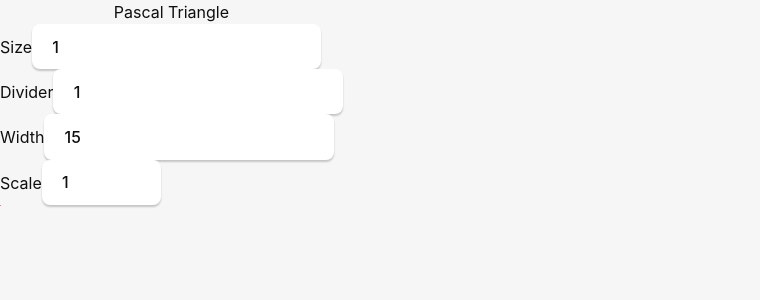
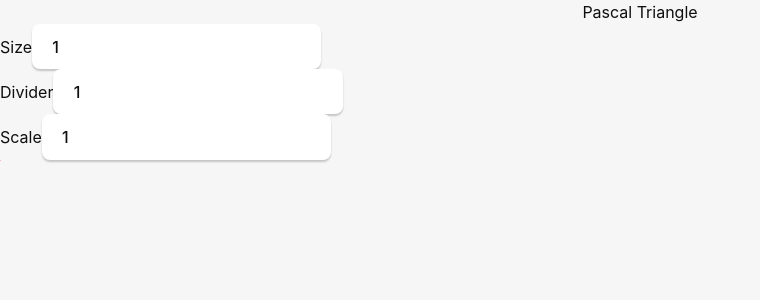
Before and after one commit to CyberCaban/my-experience, a React (Vite) app: page / in a window 1280 px wide. Shown: the top 300 px of the page, without its empty margins (0-760 px from the left). Built offline with nearby package versions, Linux system fonts and the light colour scheme.

Commit message:
removed unnecessary rerenders on canvas

```diff
--- a/src/App.tsx
+++ b/src/App.tsx
@@ -2,7 +2,7 @@ import PascalTriangle from "./components/PascalTriangle";
 
 function App() {
   return (
-    <div className="flex flex-col items-center">
+    <div className="flex flex-col items-center w-full h-full">
       <h1 className="font-mono self-start">Pascal Triangle</h1>
       <PascalTriangle />
     </div>
--- a/src/components/Canvas.tsx
+++ b/src/components/Canvas.tsx
@@ -5,9 +5,6 @@ type MousePos = {
   x: number;
   y: number;
 };
-
-var tempX = 0,
-  tempY = 0;
 
 function Canvas({
   scale,
@@ -18,15 +15,13 @@ function Canvas({
   size: number;
   divider: number;
 }) {
+  const [mousePos, setMousePos] = useState<MousePos>({ x: 0, y: 0 });
   const canvas = useRef<HTMLCanvasElement>(null);
-  const [mousePos, setMousePos] = useState<MousePos>({ x: tempX, y: tempY });
 
   useEffect(() => {
     function move(e: MouseEvent) {
       if (e.buttons & 1) {
         setMousePos((prev) => {
-          tempX = prev.x + e.movementX;
-          tempY = prev.y + e.movementY;
           return {
             x: prev.x + e.movementX,
             y: prev.y + e.movementY,
@@ -43,18 +38,15 @@ function Canvas({
       return;
     }
     const xwidth = size * scale;
-    canvas.current.width = xwidth;
-    canvas.current.height = xwidth;
     let triangle = getPascalTriangle(size);
-    console.log(triangle);
 
     canvas.current.addEventListener("mousemove", move);
     ctx.clearRect(0, 0, canvas.current.width, canvas.current.height);
     drawTriangle(
       triangle,
       xwidth,
-      0,
-      0,
+      0.5,
+      0.5,
       mousePos.x,
       mousePos.y,
       scale,
@@ -62,41 +54,20 @@ function Canvas({
       ctx
     );
 
-    triangle = [];
-
     return () => {
       canvas.current?.removeEventListener("mousemove", move);
     };
-  }, []);
+  }, [scale, size, divider, mousePos.x, mousePos.y]);
 
-  useEffect(() => {
-    let triangle = getPascalTriangle(size);
-    const xwidth = size * scale;
-    if (!canvas.current) return;
-
-    const ctx = canvas.current.getContext("2d");
-    if (!ctx) return;
-    ctx.clearRect(0, 0, canvas.current.width, canvas.current.height);
-    drawTriangle(
-      triangle,
-      xwidth,
-      0,
-      0,
-      mousePos.x,
-      mousePos.y,
-      scale,
-      divider,
-      ctx
-    );
-    triangle = [];
-    console.log(tempX, tempY);
-  }, [mousePos.x, mousePos.y]);
   return (
-    <>
-      <canvas id="canvas" ref={canvas} style={{}} className="m-16">
-        <p>Canvas not supported</p>
-      </canvas>
-    </>
+    <canvas
+      id="canvas"
+      ref={canvas}
+      style={{}}
+      className="m-8 p-1 w-full h-full rounded border-4 border-slate-700"
+    >
+      <p>Canvas not supported</p>
+    </canvas>
   );
 }
 
--- a/src/components/PascalTriangle.tsx
+++ b/src/components/PascalTriangle.tsx
@@ -6,14 +6,12 @@ import TriagElement from "./TriagElement";
 function PascalTriangle() {
   const [size, setSize] = useState(1);
   const [divider, setDivider] = useState(1);
-  const [width, setWidth] = useState(15);
   const [scale, setScale] = useState<number>(1);
 
   const deferredSize = useDeferredValue(size);
 
-
   return (
-    <div className="flex flex-col items-center w-max flex-wrap">
+    <div className="flex flex-col items-center w-max ">
       <div className="flex flex-row items-center self-start">
         <div className="flex flex-col">
           <label htmlFor="size">Size</label>
@@ -40,17 +38,6 @@ function PascalTriangle() {
           />
         </div>
         <div className="flex flex-col">
-          <label htmlFor="width">Width</label>
-          <input
-            type="number"
-            name="width"
-            id="width"
-            value={width}
-            onChange={(e) => setWidth(parseInt(e.target.value))}
-            placeholder="width"
-          />
-        </div>
-        <div className="flex flex-col">
           <label htmlFor="scale">Scale</label>
           <input
             type="number"
@@ -59,38 +46,13 @@ function PascalTriangle() {
             value={scale}
             min={0}
             // step={0.1}
-            max={10}
+            // max={10}
             onChange={(e) => setScale(+e.target.value)}
             placeholder="scale"
           />
         </div>
       </div>
-      {/*{triangle.map((row, i) => (
-        <div
-          key={i}
-          className="flex flex-row items-center justify-center self-start"
-        >
-          {row.map((value, j) => (
-            <TriagElement
-              key={j}
-              color={
-                divider !== 0 && value % BigInt(divider) === BigInt(0)
-                  ? "red"
-                  : "white"
-              }
-              width={width}
-            >
-              {`${value}`}
-            </TriagElement>
-          ))}
-        </div>
-      ))}*/}
-      <Canvas
-        key={`${deferredSize} ${divider} ${scale}`}
-        scale={scale}
-        size={deferredSize}
-        divider={divider}
-      />
+      <Canvas scale={scale} size={deferredSize} divider={divider} />
     </div>
   );
 }
--- a/src/styles.css
+++ b/src/styles.css
@@ -1,6 +1,13 @@
 @tailwind base;
 @tailwind components;
 @tailwind utilities;
+
+body {
+  margin: 0;
+  display: flex;
+  width: 100vw;
+  height: 100vh;
+}
 
 :root {
   font-family: Inter, Avenir, Helvetica, Arial, sans-serif;
@@ -19,6 +26,11 @@
   display: flex;
 }
 
+#root {
+  width: 100%;
+  height: 100%;
+}
+
 .container {
   margin: 0;
   padding-top: 10vh;
@@ -26,7 +38,6 @@
   flex-direction: column;
   justify-content: center;
   text-align: center;
-
 }
 
 .logo {
@@ -90,10 +101,6 @@ button {
   outline: none;
 }
 
-#greet-input {
-  margin-right: 5px;
-}
-
 @media (prefers-color-scheme: dark) {
   :root {
     color: #f6f6f6;
--- a/src/utils.ts
+++ b/src/utils.ts
@@ -23,10 +23,7 @@ export function drawTriangle(
   modulo: number,
   ctx: CanvasRenderingContext2D
 ) {
-  //if (cx == 0) cx = width / 2;
-  //let currX = width / 2;
   let currX = cx;
-  console.log(cx);
 
   for (let i = 0; i < triangle.length; i++) {
     currX -= scale / 2;
@@ -34,27 +31,12 @@ export function drawTriangle(
 
     let offX = currX;
     for (let j = 0; j < triangle[i].length; j++) {
-      ctx.fillStyle = "gray";
-
       if (modulo && triangle[i][j] % BigInt(modulo) == BigInt(0))
         ctx.fillStyle = "red";
+      else ctx.fillStyle = "gray";
 
       ctx.fillRect(offX, i * scale + i * yOffset + cy, scale, scale);
       offX += scale + xOffset;
     }
   }
 }
-
-var cx: number = 100;
-var cy: number = 0;
-export function moveCanvas(e: MouseEvent) {
-  //ctx.clearRect(0, 0, width, width);
-  console.log("test");
-
-  cx += e.movementX;
-  cy += e.movementY;
-  //return;
-  console.log(e.movementX, e.movementY);
-
-  //drawTriangle(triangle, width, xOffset, yOffset, scale, modulo, ctx);
-}
```
